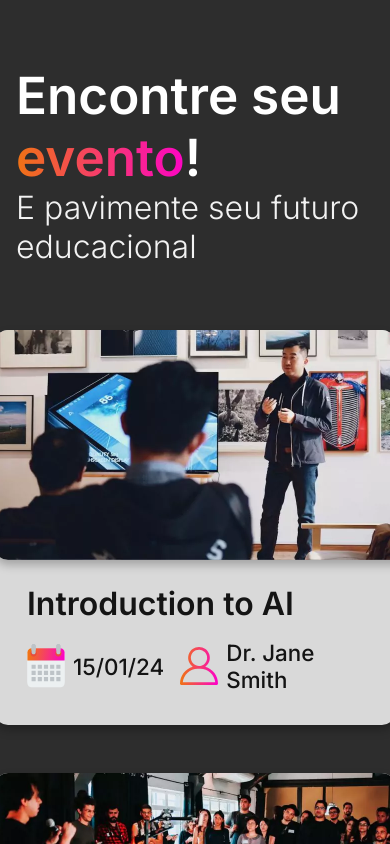
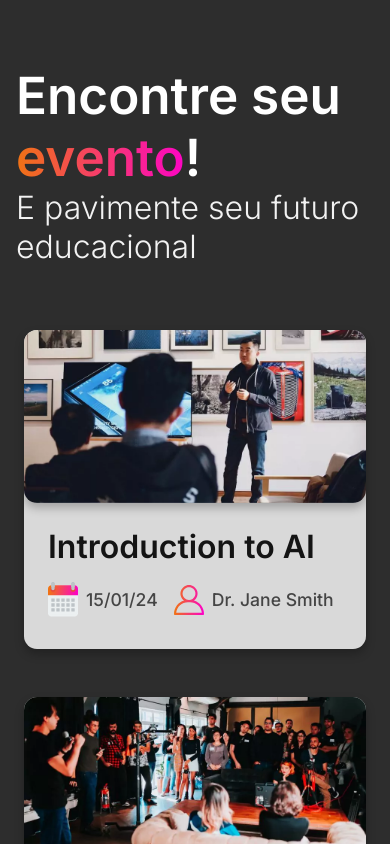
Before and after one commit to guilhermeMars/mb-labs--challenge, a Next.js app: page / in a window 390 px wide. Shown: the top 844 px of the page. Built offline with nearby package versions, Linux system fonts and the light colour scheme; data requests are answered from the project's data file.

Commit message:
feat: Responsivity changes

```diff
--- a/src/app/event/[id]/buy/page.tsx
+++ b/src/app/event/[id]/buy/page.tsx
@@ -113,7 +113,7 @@ export default function BuyPage({
           <BuyInfos>
             <BuyInfo
               style={{
-                maxHeight: tab === "personalData" ? "26rem" : "2.8rem",
+                maxHeight: tab === "personalData" ? "37rem" : "2.8rem",
               }}
               onClick={() => setTab("personalData")}
             >
--- a/src/app/event/[id]/page.tsx
+++ b/src/app/event/[id]/page.tsx
@@ -120,10 +120,6 @@ export default function EventPage({
       .then((data) => {
         setLoading(false);
         setEventData(data[0]);
-        console.log("Data:");
-        console.log(data);
-        console.log("Event Data:");
-        console.log(eventData);
       })
       .catch((err) => {
         console.log(err.message);
--- a/src/app/page.tsx
+++ b/src/app/page.tsx
@@ -59,6 +59,7 @@ const EventDiv = styled.div`
   align-items: center;
   justify-content: center;
   gap: 3rem;
+  width: 100%;
   flex: calc(33.33% - 3rem);
   flex-wrap: wrap;
   padding: 0 1.5rem;
@@ -75,12 +76,13 @@ const EventCard = styled.div`
 
 const EventImage = styled.div`
   position: relative;
+  width: 100%;
   border-radius: 0 0 13px 13px;
   overflow: hidden;
   box-shadow: 0px 5px 10px hsl(0, 0%, 0%, 25%);
-  width: 455px;
-  height: 230px;
   margin-bottom: 1.5rem;
+  display: flex;
+  justify-content: center;
 `;
 
 const EventCardInfo = styled.div`
@@ -88,6 +90,10 @@ const EventCardInfo = styled.div`
   display: flex;
   flex-direction: column;
   gap: 1rem;
+
+  @media (max-width: 600px) {
+    padding: 0 1.5rem 2rem 1.5rem;
+  }
 `;
 
 const EventCardTitle = styled.h4`
@@ -107,9 +113,17 @@ const IconDiv = styled.div`
   gap: 0.5rem;
 `;
 
+const IconImageDiv = styled.div`
+  position: relative;
+  display: flex;
+  justify-content: center;
+  align-items: center;
+  width: 30px;
+`;
+
 const IconText = styled.p`
-  color: #141414;
-  font-size: 1.4rem;
+  color: hsl(0, 0%, 27%);
+  font-size: 1.1rem;
   font-weight: 500;
 `;
 
@@ -151,27 +165,39 @@ export default function Home() {
                 <EventCard>
                   <EventImage>
                     {/* Next Image Component */}
-                    <Image src={event.image} alt={event.name + " Image"} fill />
+                    <Image
+                      src={event.image}
+                      alt={event.name + " Image"}
+                      width="455"
+                      height="230"
+                      layout="responsive"
+                    />
                   </EventImage>
                   <EventCardInfo>
                     <EventCardTitle>{event.name}</EventCardTitle>
                     <IconsDiv>
                       <IconDiv>
+                        <IconImageDiv>
                           <Image
                             src="/Calendar icon.svg"
                             alt=""
                             width={38}
                             height={44}
+                            layout="responsive"
                           />
+                        </IconImageDiv>
                         <IconText>{event.date}</IconText>
                       </IconDiv>
                       <IconDiv>
+                        <IconImageDiv>
                           <Image
                             src="/User Icon.svg"
                             alt=""
                             width={38}
                             height={38}
+                            layout="responsive"
                           />
+                        </IconImageDiv>
                         <IconText>{event.presenter}</IconText>
                       </IconDiv>
                     </IconsDiv>
--- a/src/components/BuyEventSideCard.tsx
+++ b/src/components/BuyEventSideCard.tsx
@@ -37,10 +37,14 @@ const EventImage = styled.div`
 `;
 
 const EventBuyContent = styled.div`
-  margin: 0 2rem 2rem 2rem;
+  padding: 0 2rem 2rem 2rem;
   display: flex;
   flex-direction: column;
   gap: 0.9rem;
+
+  @media (max-width: 600px) {
+    padding: 0 1.5rem 2rem 1.5rem;
+  }
 `;
 
 const EventBuyTitle = styled.h4`
```
Also changed, not shown: src/components/PaymentData.tsx (+11 -10 lines), src/components/PersonalData.tsx (+18 -10 lines). Lines whose indentation alone changed are shown as unchanged.
